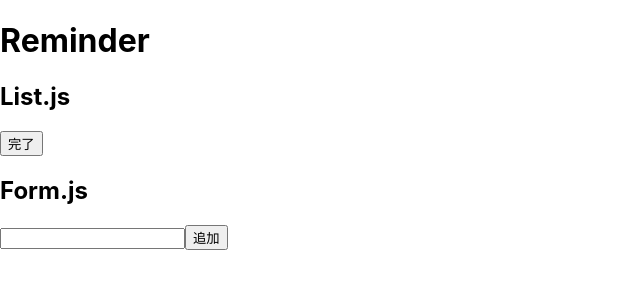
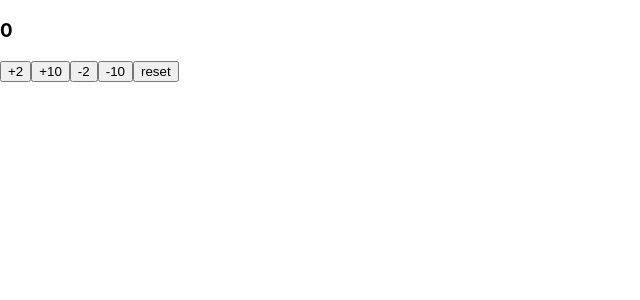
Before and after one commit to y1951511079/EventLIstApp-Udemy, a React (Create React App) app: page / in a window 1280 px wide. Shown: the top 300 px of the page, without its empty margins (0-640 px from the left). Built offline with nearby package versions, Linux system fonts and the light colour scheme.

Commit message:
useContext+useReducer

```diff
--- /dev/null
+++ b/src/Components/Counter.js
@@ -0,0 +1,19 @@
+import CounterButton from "./CounterButton";
+import CounterResult from "./CounterResu,lt";
+
+const Counter = () =>{
+
+    return(
+    <>
+    <CounterResult />
+    <CounterButton calcType={"+"} step={2} />
+    <CounterButton calcType={"+"} step={10} />
+    <CounterButton calcType={"-"} step={2} />
+    <CounterButton calcType={"-"} step={10} />
+    <CounterButton calcType={"reset"}  />
+
+    </>
+    )
+}
+
+export default Counter;
--- /dev/null
+++ b/src/Components/CounterButton.js
@@ -0,0 +1,15 @@
+import { useCounterDispatch } from "../Context/Counter";
+
+const CounterButton = ({ calcType, step }) => {
+
+    const dispatch = useCounterDispatch();
+    const clickHandler = () => {
+        dispatch({ type: calcType, step });
+    }
+    return (
+        <button onClick={clickHandler}>{calcType}{step}</button>
+    )
+}
+
+
+export default CounterButton;
--- /dev/null
+++ b/src/Components/CounterResu,lt.js
@@ -0,0 +1,13 @@
+import {useCounter} from "../Context/Counter"
+
+const CounterResult = () => {
+
+    const state = useCounter();
+    return(
+    <>
+        <h3>{state}</h3>
+    </>
+    )
+}
+
+export default CounterResult;
--- /dev/null
+++ b/src/Context/Counter.js
@@ -0,0 +1,36 @@
+import { createContext, useContext, useReducer } from "react";
+
+const CounterContext = createContext();
+const CounterDispatchContext = createContext();
+
+const CounterProvider = ({ children }) => {
+    const [state, dispatch] = useReducer((prev, { type, step }) => {
+
+        switch (type) {
+            case "+":
+                return prev + step;
+            case "-":
+                return prev - step;
+            case "reset":
+                return 0;
+            default:
+                return new Error("不明なアクションです。");
+        }
+    }, 0)
+    return (
+        <CounterContext.Provider value={state}>
+            <CounterDispatchContext.Provider value={dispatch}>
+                {children}
+            </CounterDispatchContext.Provider>
+        </CounterContext.Provider>
+    )
+}
+
+const useCounter = () => {
+    return useContext(CounterContext);
+}
+const useCounterDispatch = () => {
+    return useContext(CounterDispatchContext);
+}
+
+export { CounterProvider, useCounter, useCounterDispatch };
--- a/src/Pages/Reminder.js
+++ b/src/Pages/Reminder.js
@@ -1,59 +1,12 @@
-import { useState } from "react";
+import Counter from "../Components/Counter";
+import { CounterProvider } from "../Context/Counter";
 
 const Reminder = () => {
-
-    const initialState = [{
-        id: 0,
-        content: ""
-    }]
-    //stateは配列！オブジェクトに設定すると([]を付けないと)後にmapメソッドを使えない。
-    const [todos, setTodos] = useState(initialState);
-    //todoリストを保持
-    const [enteredTodo, setEnteredTodo] = useState("");
-    //Formの入力欄の状態を監視するstate。enteredTodoにはフォームに入力し文字が入ってくる。
-
-    const addList = (e) => {
-
-        e.preventDefault();
-        //formのonClickのデフォルト動作である再リロードを防ぐ。
-        const newTodo = {
-            id: Math.floor(Math.random() * 1e5),
-            content: enteredTodo
-        }
-        //enteredTodoの入力を元に新しいオブジェクトを生成し、これをtodoリストのstateに反映させる。
-        setTodos([...todos, newTodo])
-        setEnteredTodo("")
-    }
-
-    const deleteTodo = (id) => {
-        const newTodos = todos.filter((todo) => {
-            return todo.id !== id;
-        });
-        setTodos(newTodos);
-    }
-
     return (
         <>
-            <h1>Reminder</h1>
-            <div>
-                <h2>List.js</h2>
-                {todos.map(todo => {
-                    return (
-                        //todoには新規で登録されたオブジェクト{content:"××",id:○○}
-                        <div key={todo.id}>
-                            <button onClick={() => deleteTodo(todo.id)}>完了</button>
-                            <span>{todo.content}</span>
-                        </div>
-                    )
-                })}
-            </div>
-            <div>
-                <h2>Form.js</h2>
-                <form onSubmit={addList}>
-                    <input type="text" value={enteredTodo} onChange={(e) => setEnteredTodo(e.target.value)} />
-                    <button  >追加</button>
-                </form>
-            </div>
+            <CounterProvider>
+                <Counter />
+            </CounterProvider>
         </>
     )
 
```
Also changed, not shown: src/Reducers/index.js (added).
